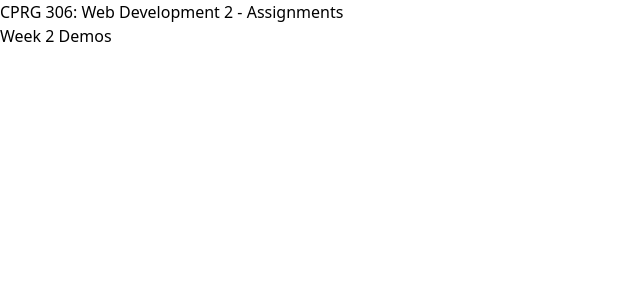
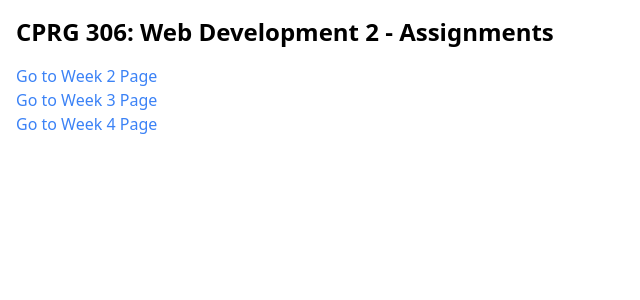
Before and after one commit to kkhan4724/cprg306-assignments, a Next.js app: page / in a window 1280 px wide. Shown: the top 300 px of the page, without its empty margins (0-640 px from the left). Built offline with nearby package versions, Linux system fonts and the light colour scheme.

Commit message:
Add Week 4 Quantity Counter Component
Added week-4 component with quantity counter functionality and link to homepage

```diff
--- a/app/page.js
+++ b/app/page.js
@@ -2,14 +2,25 @@
 
 export default function Page() {
   return(
-    <div>
-      <h1>CPRG 306: Web Development 2 - Assignments</h1>
-      <ul>
-      <li>
-        <Link href="/week-2">Week 2 Demos</Link>
-      </li>
-      </ul>
-
+    <div className="p-4">
+      <h1 className="text-2xl font-bold mb-4">CPRG 306: Web Development 2 - Assignments</h1>
+      <div>
+        <p>
+          <Link href="/week-2" className="text-blue-500 hover:underline">
+            Go to Week 2 Page
+          </Link>
+        </p>
+        <p>
+          <Link href="/week-3" className="text-blue-500 hover:underline">
+            Go to Week 3 Page
+          </Link>
+        </p>
+        <p>
+          <Link href="/week-4" className="text-blue-500 hover:underline">
+            Go to Week 4 Page
+          </Link>
+        </p>
+      </div>
     </div>
   );
 }
--- a/app/week-3/item.js
+++ b/app/week-3/item.js
@@ -4,7 +4,7 @@
 
             <p className="font-bold">{name}</p>
             <p className="text-sm">Quantity: {quantity}</p>
-            <p className="text-sn">Category: {category}</p>
+            <p className="text-sm">Category: {category}</p>
 
         </li>
 
--- /dev/null
+++ b/app/week-4/new-item.js
@@ -0,0 +1,47 @@
+"use client";
+
+import {useState} from "react";
+
+export default function NewItem() {
+    const [quantity, setQuantity] = useState(1);
+
+
+    // Function to increment quantity
+    const increment = () => {
+        if (quantity <20) {
+            setQuantity(quantity+1);
+        }
+    };
+
+    // Function decrement quantity
+    const decrement = () => {
+        if (quantity >1) {
+            setQuantity(quantity-1);
+        }
+    };
+
+    return (
+        <div className="flex flex-col items-center p-4 border rounded-lg shadow-md max-w-xs mx-auto">
+      <h1 className="text-lg font-semibold mb-2">Quantity</h1>
+      <div className="flex items-center">
+        <button
+          onClick={decrement}
+          disabled={quantity === 1}
+          className="px-3 py-1 bg-red-500 text-white rounded-l-md"
+        >
+          -
+        </button>
+        <span className="px-4 py-1 bg-gray-200 text-lg">{quantity}</span>
+        <button
+          onClick={increment}
+          disabled={quantity === 20}
+          className="px-3 py-1 bg-green-500 text-white rounded-r-md"
+        >
+          +
+        </button>
+      </div>
+    </div>
+
+    );
+
+}
--- /dev/null
+++ b/app/week-4/page.js
@@ -0,0 +1,9 @@
+import NewItem from "./new-item";
+export default function Page() {
+    return (
+    <div className="flex justify-center items-center h-screen">
+      <NewItem />
+    </div>
+
+    );
+}
```
